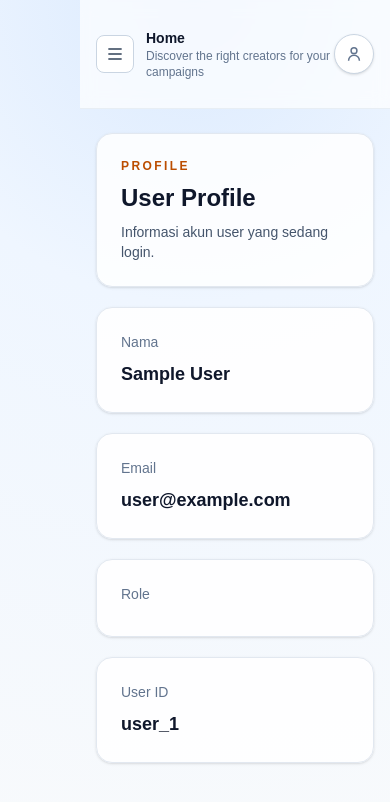
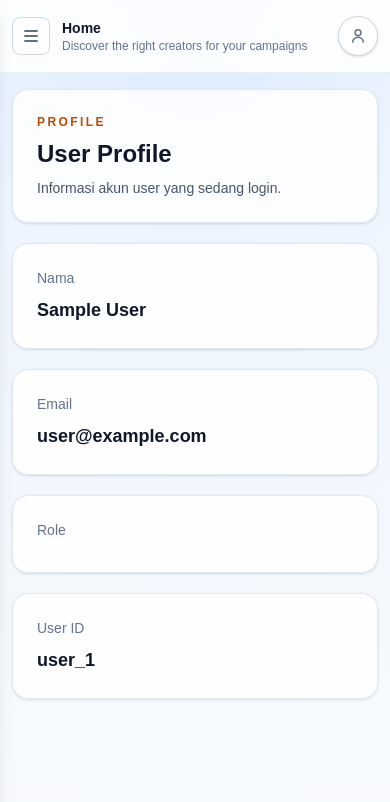
Before and after one commit to gumelarakhirul/talenthub, a Next.js app: page /profile in a window 390 px wide. Shown: the top 802 px of the page. Built offline with nearby package versions, Linux system fonts and the light colour scheme; no server answers; sample sign-in values are in the browser's storage.

Commit message:
fix: make all pages and sidebar responsive across screen sizes

```diff
--- a/app/globals.css
+++ b/app/globals.css
@@ -17,3 +17,24 @@ body {
   color: var(--foreground);
   font-family: Arial, Helvetica, sans-serif;
 }
+
+html,
+body {
+  width: 100%;
+  max-width: 100%;
+  overflow-x: hidden;
+}
+
+img,
+svg,
+video,
+canvas {
+  max-width: 100%;
+}
+
+button,
+input,
+select,
+textarea {
+  max-width: 100%;
+}
--- a/app/tracking/page.tsx
+++ b/app/tracking/page.tsx
@@ -193,7 +193,7 @@ const handleDelete = async (projectId: number) => {
         </div>
       ) : null}
 
-      <section className="grid gap-4 grid-cols-[repeat(auto-fit,minmax(180px,1fr))]">
+      <section className="grid grid-cols-1 gap-4 min-[420px]:grid-cols-2 lg:grid-cols-3 2xl:grid-cols-5">
       <SummaryCard
         title="DRAFT"
         value={summary.Draft.toString()}
--- a/components/Layout/DefaultLayout.tsx
+++ b/components/Layout/DefaultLayout.tsx
@@ -27,15 +27,15 @@ export default function DefaultLayout({ children }: DefaultLayoutProps) {
       title: "Progress",
       description: "Monitor project campaign progress from draft to finish",
     }
-  : pathname.includes("/influencer")
+  : pathname.includes("/discovery")
   ? {
-      title: "Influencer",
-      description: "Manage influencers and campaign collaborations",
+      title: "Creator Discovery",
+      description: "Discover the right creators for your campaigns",
     }
-  : pathname.includes("/operational")
+  : ["/users", "/payment", "/sow", "/brand", "/dbest"].some((path) => pathname.startsWith(path))
   ? {
-      title: "Operational",
-      description: "Manage operational activities and workflows",
+      title: "Master Data",
+      description: "Manage the reference data used throughout Talent Hub",
     }
   : {
       title: "Home",
@@ -107,7 +107,7 @@ export default function DefaultLayout({ children }: DefaultLayoutProps) {
   }
 
   return (
-    <div className="min-h-screen bg-[radial-gradient(circle_at_top,_#dbeafe_0%,_#eff6ff_35%,_#f8fafc_100%)]">
+    <div className="min-h-screen overflow-x-hidden bg-[radial-gradient(circle_at_top,_#dbeafe_0%,_#eff6ff_35%,_#f8fafc_100%)]">
       <Sidebar
         collapsed={collapsed}
         mobileOpen={mobileOpen}
@@ -115,31 +115,31 @@ export default function DefaultLayout({ children }: DefaultLayoutProps) {
         onCloseMobile={() => setMobileOpen(false)}
       />
 
-     <div className={`transition-[margin] duration-300 ml-20`}>
-        <header className="sticky top-0 z-30 border-b border-slate-200/70 bg-white/70 px-4 py-7 backdrop-blur md:px-8">
-          <div className="flex items-center justify-between">
-            <div className="flex items-center gap-3">
+     <div className={`min-w-0 transition-[margin,width] duration-300 md:ml-20 md:w-[calc(100%-5rem)] ${mobileOpen ? "ml-20 w-[calc(100%-5rem)]" : "ml-0 w-full"}`}>
+        <header className="sticky top-0 z-30 border-b border-slate-200/70 bg-white/85 px-3 py-4 backdrop-blur sm:px-4 sm:py-5 md:px-8 md:py-7">
+          <div className="flex min-w-0 items-center justify-between gap-3">
+            <div className="flex min-w-0 items-center gap-3">
               <button
                 type="button"
-                onClick={() => setMobileOpen(true)}
-                className="rounded-lg border border-slate-300 bg-white p-2 text-slate-700 transition hover:bg-slate-50 md:hidden"
-                aria-label="Open sidebar"
+                onClick={() => setMobileOpen((current) => !current)}
+                className="shrink-0 rounded-lg border border-slate-300 bg-white p-2 text-slate-700 transition hover:bg-slate-50 md:hidden"
+                aria-label={mobileOpen ? "Close sidebar" : "Open sidebar"}
               >
                 <svg viewBox="0 0 24 24" className="h-5 w-5" fill="none" stroke="currentColor" strokeWidth="1.8">
                   <path d="M4 6h16M4 12h16M4 18h16" />
                 </svg>
               </button>
-              <div>
-                <p className="text-sm font-bold text-slate-900">
+              <div className="min-w-0">
+                <p className="truncate text-sm font-bold text-slate-900">
                   {currentPage.title}
                 </p>
 
-                <p className="text-xs text-slate-500">
+                <p className="line-clamp-2 text-xs text-slate-500 sm:line-clamp-1">
                   {currentPage.description}
                 </p>
               </div>
             </div>
-            <div className="flex items-center gap-3">
+            <div className="flex shrink-0 items-center gap-3">
 
 
               <div className="relative" ref={profileRef}>
@@ -156,7 +156,7 @@ export default function DefaultLayout({ children }: DefaultLayoutProps) {
                 </button>
 
                 {profileOpen && (
-                  <div className="absolute right-0 top-14 w-72 rounded-2xl border border-slate-200 bg-white p-5 shadow-[0_18px_50px_rgba(15,23,42,0.14)]">
+                  <div className="fixed inset-x-3 top-20 rounded-2xl border border-slate-200 bg-white p-5 shadow-[0_18px_50px_rgba(15,23,42,0.14)] sm:absolute sm:inset-x-auto sm:right-0 sm:top-14 sm:w-72">
                     <div className="flex flex-col items-center text-center">
                       <div className="flex h-16 w-16 items-center justify-center rounded-full border border-slate-200 bg-slate-50 text-slate-500">
                         <svg viewBox="0 0 24 24" className="h-8 w-8" fill="none" stroke="currentColor" strokeWidth="1.8">
@@ -189,7 +189,7 @@ export default function DefaultLayout({ children }: DefaultLayoutProps) {
           </div>
         </header>
 
-        <main className="px-4 py-6 md:px-8">{children}</main>
+        <main className="min-w-0 px-3 py-4 sm:px-4 sm:py-6 md:px-8">{children}</main>
 
         {accessToastVisible ? (
           <div className="pointer-events-none fixed bottom-4 right-4 z-[70] max-w-sm rounded-2xl border border-rose-200 bg-rose-50/95 px-4 py-3 text-rose-700 shadow-[0_18px_50px_rgba(15,23,42,0.14)] backdrop-blur">
--- a/components/Sidebar/Sidebar.tsx
+++ b/components/Sidebar/Sidebar.tsx
@@ -242,7 +242,7 @@ export default function Sidebar({
   return (
     <>
       <aside
-        className={`fixed inset-y-0 left-0 z-50 w-20 border-r border-slate-100 bg-white text-slate-600 transition-transform duration-300 md:z-40 md:translate-x-0 ${
+        className={`fixed inset-y-0 left-0 z-50 w-20 border-r border-slate-100 bg-white text-slate-600 shadow-lg transition-transform duration-300 md:z-40 md:translate-x-0 md:shadow-none ${
           mobileOpen ? "translate-x-0" : "-translate-x-full"
         }`}
       >
@@ -302,7 +302,7 @@ export default function Sidebar({
                             <Link
                               key={sub.href}
                               href={sub.href}
-                              onClick={() => setOpenSubMenu(null)}
+                              onClick={() => { setOpenSubMenu(null); onCloseMobile(); }}
                               className={`block px-4 py-2 text-xs transition ${
                                 isSubItemActive
                                   ? "text-[#F4AC39] font-bold bg-slate-50"
@@ -356,14 +356,6 @@ export default function Sidebar({
         </div>
       </aside>
 
-      {mobileOpen && (
-        <button
-          type="button"
-          onClick={onCloseMobile}
-          className="fixed inset-0 z-40 bg-slate-950/60 backdrop-blur-[1px] md:hidden"
-          aria-label="Close sidebar overlay"
-        />
-      )}
     </>
   );
 }
--- a/components/dashboard/TalentDashboard.tsx
+++ b/components/dashboard/TalentDashboard.tsx
@@ -96,7 +96,7 @@ export default function TalentDashboard() {
       <div className="rounded-3xl border border-slate-200 bg-white/90 p-5 shadow-sm sm:p-7">
         <div className="flex flex-col gap-4 sm:flex-row sm:items-end sm:justify-between">
           <div><p className="text-xs font-semibold uppercase tracking-[0.2em] text-sky-600">Executive Dashboard</p><h1 className="mt-2 text-2xl font-bold text-slate-900 sm:text-3xl">Talent Hub Performance Overview</h1><p className="mt-2 text-sm text-slate-600">A consolidated view of campaign operations, creator performance, and financial health.</p></div>
-          <label className="text-sm font-semibold text-slate-700">Period<select value={period} disabled={loading} onChange={(event) => changePeriod(event.target.value)} className="ml-3 rounded-xl border border-slate-300 bg-white px-4 py-2.5 text-sm font-medium outline-none focus:border-sky-500 disabled:cursor-wait disabled:opacity-60">{periods.map(([value, label]) => <option key={value} value={value}>{label}</option>)}</select></label>
+          <label className="flex w-full flex-col gap-2 text-sm font-semibold text-slate-700 sm:w-auto sm:flex-row sm:items-center">Period<select value={period} disabled={loading} onChange={(event) => changePeriod(event.target.value)} className="w-full rounded-xl border border-slate-300 bg-white px-4 py-2.5 text-sm font-medium outline-none focus:border-sky-500 disabled:cursor-wait disabled:opacity-60 sm:w-auto">{periods.map(([value, label]) => <option key={value} value={value}>{label}</option>)}</select></label>
         </div>
       </div>
 
--- a/components/shared/AutoSubmitReportFilters.tsx
+++ b/components/shared/AutoSubmitReportFilters.tsx
@@ -32,7 +32,7 @@ type AutoSubmitReportFiltersProps = {
 export default function AutoSubmitReportFilters({
   selectedFilter,
   filterOptions,
-  className = "grid gap-3 sm:grid-cols-3 xl:min-w-[560px]",
+  className = "grid w-full min-w-0 gap-3 sm:grid-cols-3 xl:min-w-[560px]",
 }: AutoSubmitReportFiltersProps) {
   const router = useRouter();
   const pathname = usePathname();
--- a/components/tracking/DetailReportClient.tsx
+++ b/components/tracking/DetailReportClient.tsx
@@ -142,7 +142,7 @@ function ReportCard({ item, loading }: { item: Item; loading: boolean }) {
       </div>
       {!item.contentUrl ? <p className="rounded-xl bg-amber-50 p-4 text-amber-800">URL Content has not been entered.</p> : !report ?
         <p className="rounded-xl bg-slate-50 p-4 text-slate-500">{loading ? 'Fetching metadata from URL...' : 'Metadata is not available.'}</p> :
-        <div className="grid items-start gap-6 lg:grid-cols-[320px_1fr]">
+        <div className="grid min-w-0 items-start gap-6 lg:grid-cols-[minmax(240px,320px)_minmax(0,1fr)]">
           <a href={item.contentUrl} target="_blank" rel="noreferrer" className="group relative flex min-h-72 self-start items-center justify-center overflow-hidden rounded-2xl border border-slate-200 bg-slate-50 p-2">
             <img src={thumbnailSource(report.thumbnail_url, fallbackImage)} alt={`Content by ${item.creatorName}`}
               data-fallback={fallbackImage}
```
Also changed, not shown: components/discovery/DiscoveryPageClient.tsx (+4 -4 lines).
